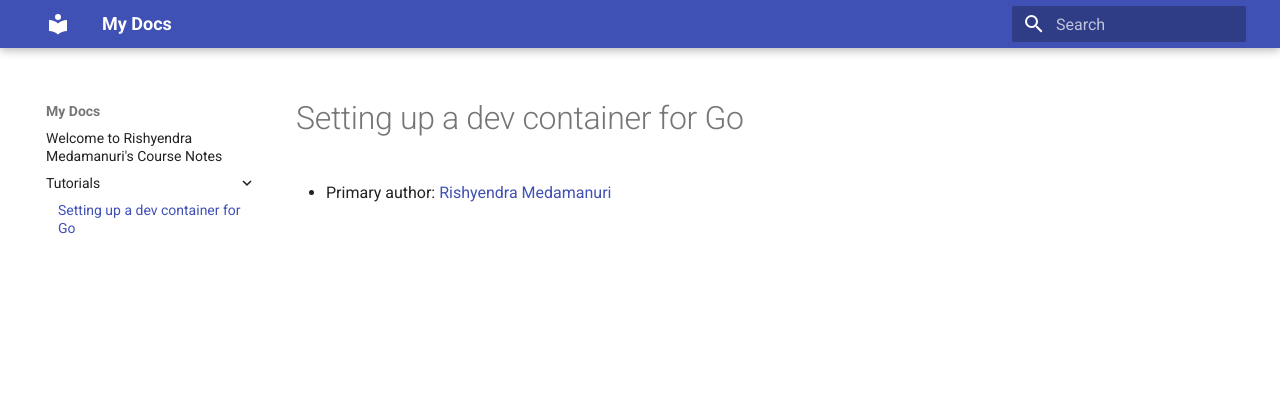
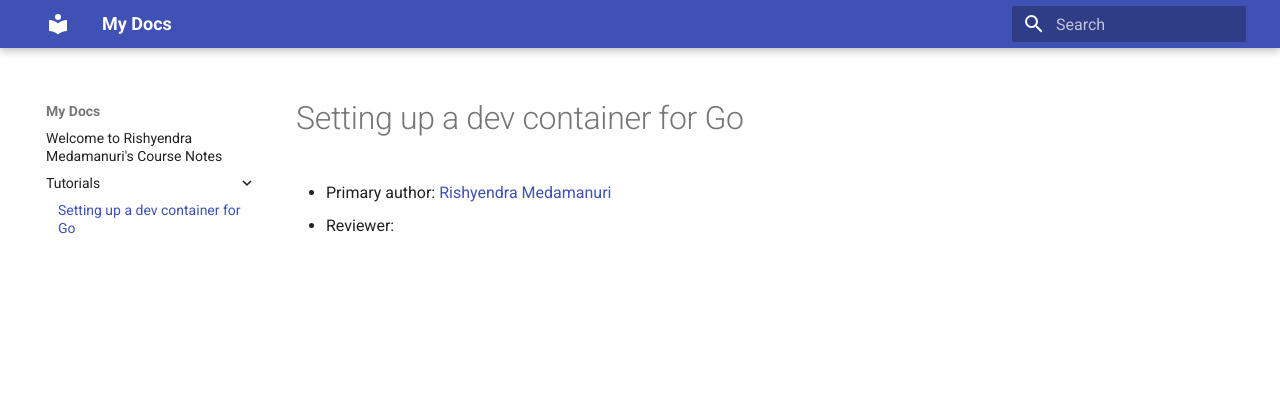
Before and after one commit to rishyendra333/comp423-course-notes, an MkDocs documentation site: the page built from docs/tutorials/go-setup.md, in a window 1280 px wide. Shown: the top 409 px of the page. Built offline with MkDocs 1.6.1 and Material for MkDocs 9.7.7, drawn with Linux system fonts in a browser that asks for light colours.

Commit message:
Reviewed go-setup

```diff
--- a/docs/tutorials/go-setup.md
+++ b/docs/tutorials/go-setup.md
@@ -1,3 +1,4 @@
 # Setting up a dev container for Go
 
 * Primary author: [Rishyendra Medamanuri](https://github.com/rishyendra333)
+* Reviewer: [<Partner name>](https://github.com/rbajpai-unc)
```
